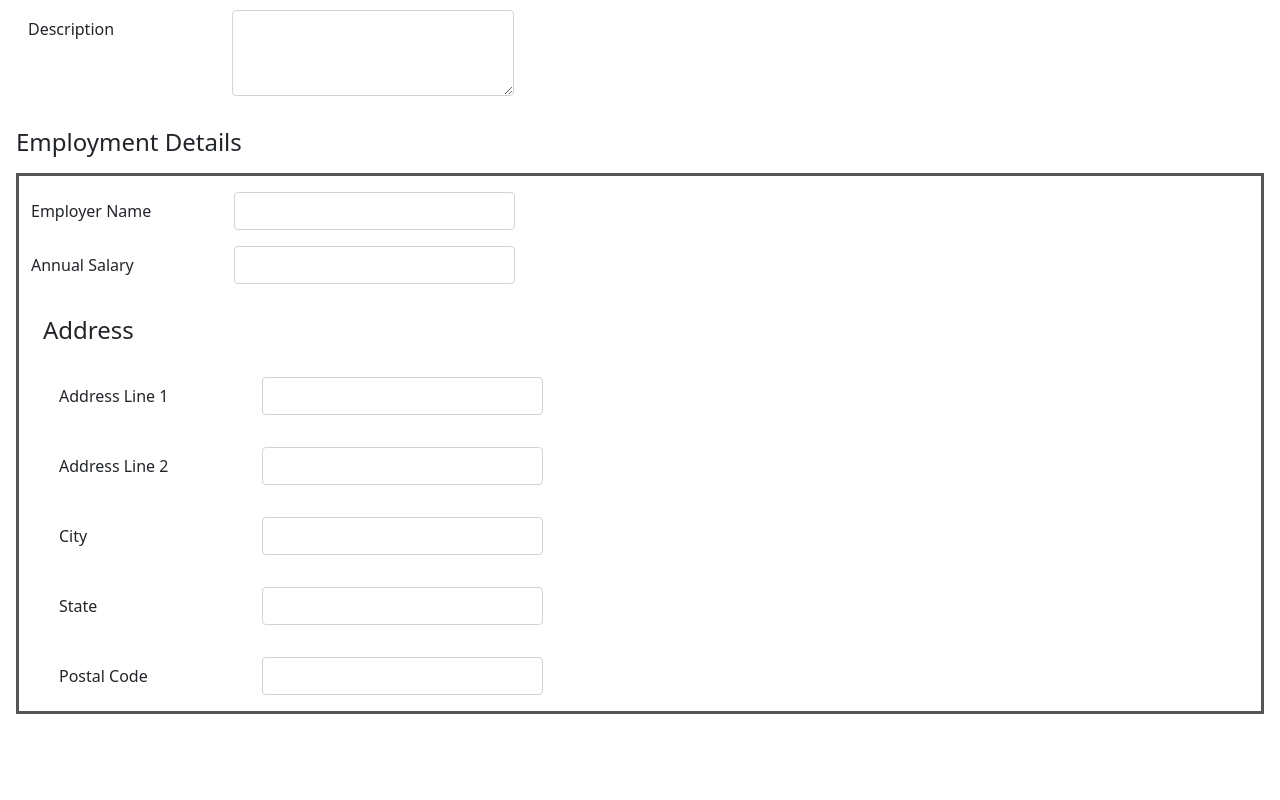
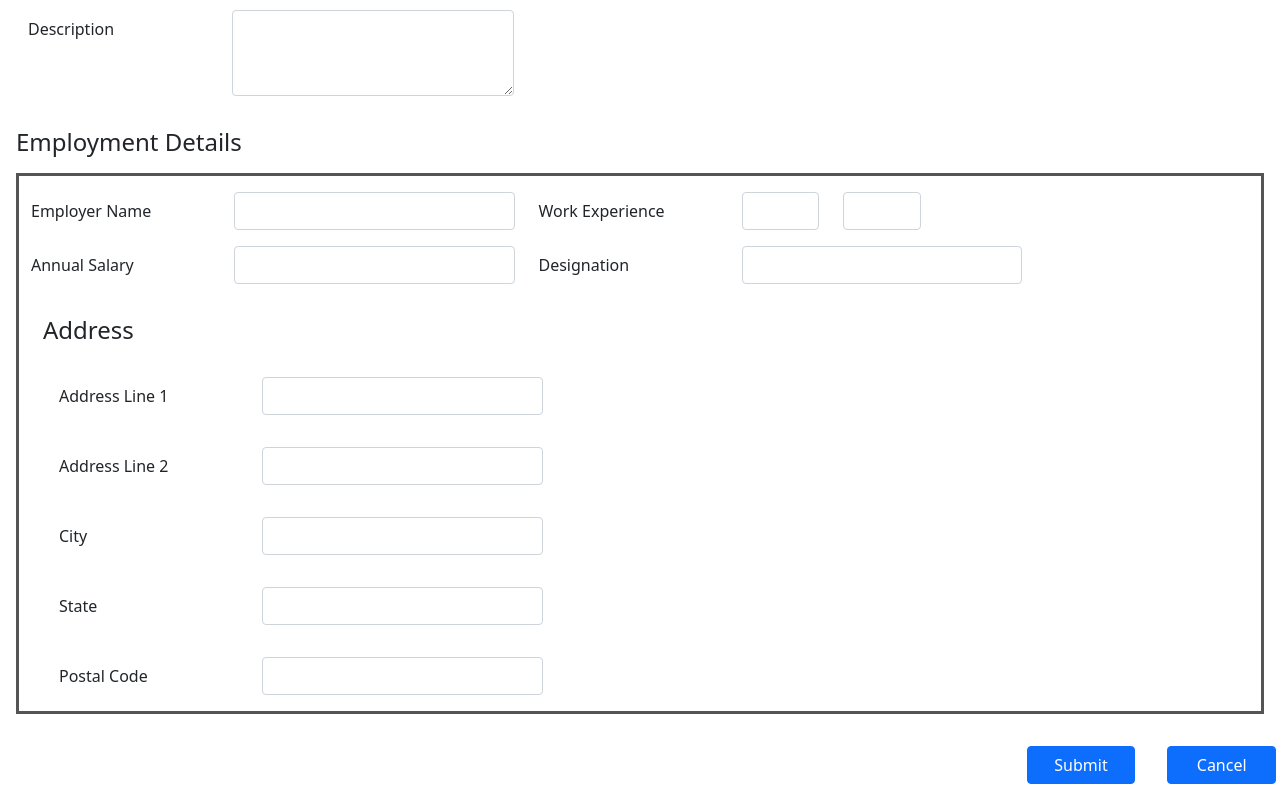
Before and after one commit to sss-sharp1331/loan-app, an Angular app: page /submit-application in a window 1280 px wide. Shown: the part 534-1334 px from the top of the page. Before the commit the page ends 1264 px from the top, so only its background shows below. Built offline with nearby package versions, Linux system fonts and the light colour scheme.

Commit message:
Fourth commit updated submit application

```diff
--- a/src/app/submit-application/submit-application.component.html
+++ b/src/app/submit-application/submit-application.component.html
@@ -80,10 +80,21 @@
   <div class="col-sm-3">
       <input type="text" class="form-control" id="inputEmail3">
   </div>
+  <label for="inputEmail3" class="col-sm-2 col-form-label">Work Experience</label>
+  <div class="col-sm-1">
+      <input type="text" class="form-control" id="inputEmail3">
+  </div>
+  <div class="col-sm-1">
+      <input type="text" class="form-control" id="inputEmail3">
+  </div>
 </div>
 
 <div class="row mb-3">
   <label for="inputEmail3" class="col-sm-2 col-form-label">Annual Salary</label>
+  <div class="col-sm-3">
+      <input type="text" class="form-control" id="inputEmail3">
+  </div>
+  <label for="inputEmail3" class="col-sm-2 col-form-label">Designation</label>
   <div class="col-sm-3">
       <input type="text" class="form-control" id="inputEmail3">
   </div>
@@ -124,5 +135,8 @@
       <input type="text" class="form-control" id="inputEmail3">
   </div>
 </div>
-
 </form>
+<div class="row justify-content-end">
+<button type="submit" class="btn btn-primary m-3 col-1">Submit</button>
+<button type="submit" class="btn btn-primary m-3 col-1">Cancel</button>
+</div>
```
